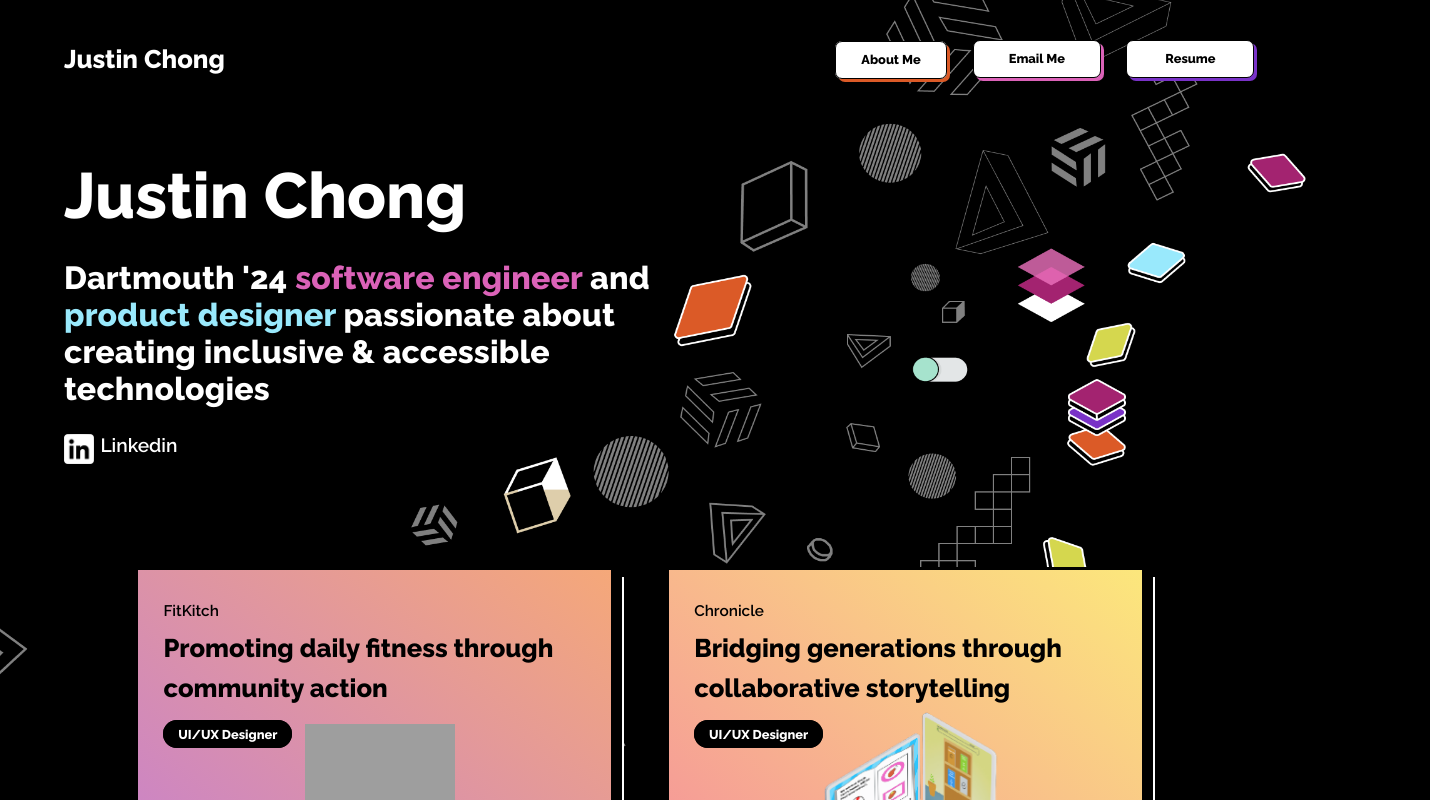
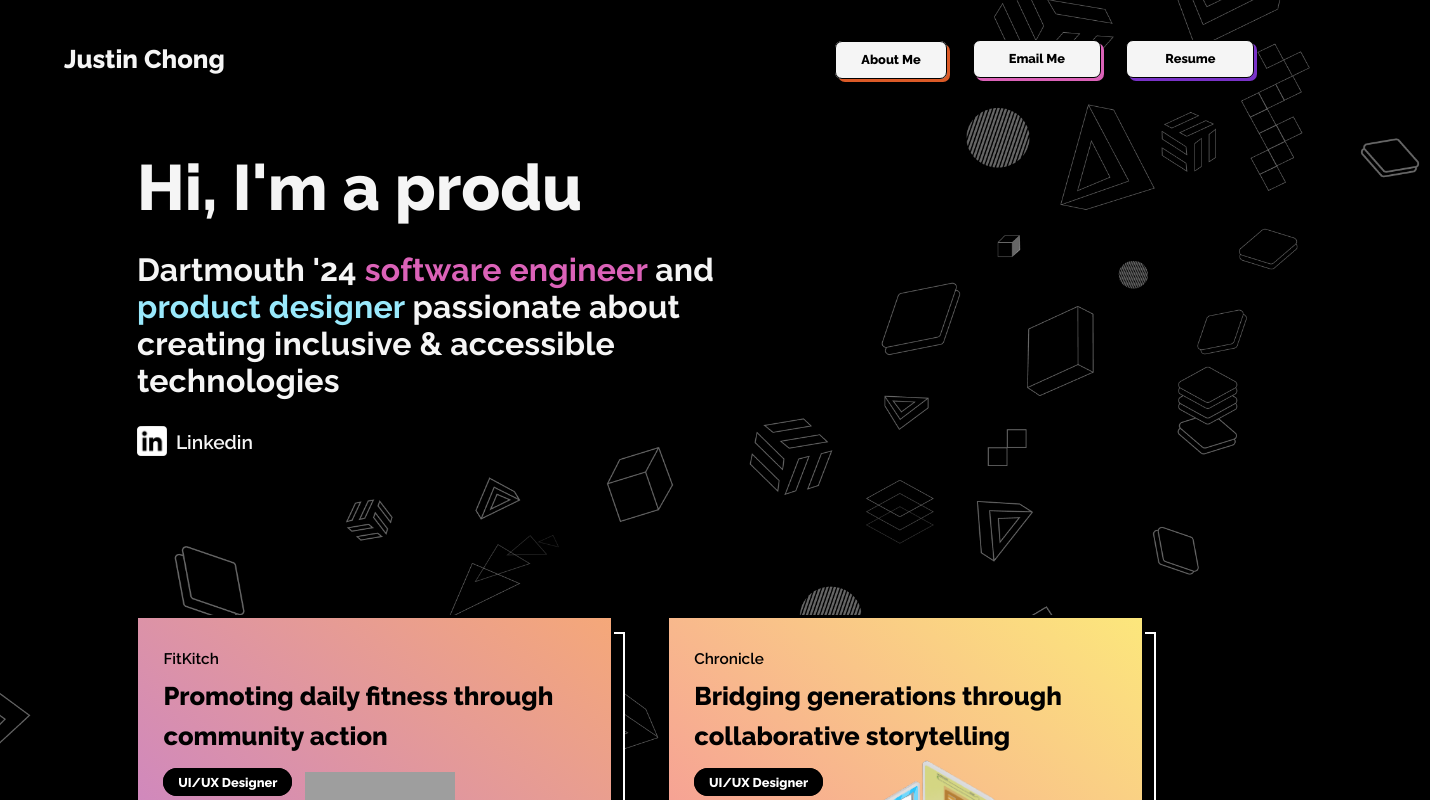
Before and after one commit to JustinChong123/personal-website, a React (Create React App) app: page / in a window 1280 px wide. Shown: the top 800 px of the page, 1430 px wide, since content can reach past the window. Built offline with nearby package versions, Linux system fonts and the light colour scheme; grey boxes are pictures that could not be loaded.

Commit message:
with typewriter and less intense abstract shapes

```diff
--- a/package.json
+++ b/package.json
@@ -12,6 +12,7 @@
     "react-dom": "^18.2.0",
     "react-router-dom": "^6.3.0",
     "react-scripts": "5.0.1",
+    "react-type-animation": "^2.1.1",
     "web-vitals": "^2.1.4"
   },
   "scripts": {
--- a/src/App.css
+++ b/src/App.css
@@ -1,7 +1,7 @@
 .Intro {
-  color: white;
+  color: #F5F5F5;
   font-family: 'Raleway', sans-serif;
-  margin: 5vh 5vw;
+  margin: 4vh 10.7vw;
 }
 
 .Intro > h1 {
@@ -11,10 +11,11 @@
   display: inline;
 }
 
+/* Description */
 .Intro > h2 {
   font-size: 2.5vw;
-  font-weight: 800;
-  width: 55%;
+  font-weight: 700;
+  width: 60%;
   letter-spacing: 0.2px;
 }
 
@@ -30,12 +31,12 @@
 .Intro > h3 {
   font-weight: 600;
   font-size: 1.5vw;
-  margin: 0vh 0.5vw;
+  margin: 0.7vh 0.7vw;
   float: left;
 }
 
 h3 > a {
-  color: white;
+  color: #F5F5F5;
   text-decoration: none;
 }
 
@@ -54,7 +55,7 @@
 #abstractShapes {
   position: absolute;
   top: -40px;
-  right: -50px;
+  right: -150px;
   z-index: -1;
 }
 
--- a/src/App.js
+++ b/src/App.js
@@ -5,6 +5,7 @@
 import githubLogo from './icons8-github-480.png'
 import abstractShapes from './abstract-shapes.png'
 import Footer from './components/Footer/Footer.js'
+import Typewriter from './components/Typewriter.js'
 
 function App() {
 
@@ -12,7 +13,7 @@
     <div className="App">
       <Navbar />
       <div className='Intro'>
-        <h1> Justin Chong </h1>
+        <Typewriter />
         <h2> Dartmouth '24 <span class="pinkText">software engineer</span> and <span class="blueText">product designer</span> passionate about creating inclusive & accessible technologies </h2>
         <a href="https://www.linkedin.com/in/justin-r-chong/" target="_blank" rel="noopener noreferrer">
           <img id="linkedinLogo" src={linkedinLogo} alt="Linkedin Logo" width='30' height='30'/></a>
@@ -20,7 +21,7 @@
         {/* <a href="https://www.linkedin.com/in/justin-r-chong/" target="_blank" rel="noopener noreferrer"><img id="githubLogo" src={githubLogo} alt="Github Logo" width='30' height='30'/></a>
         <h3><a href="https://www.linkedin.com/in/justin-r-chong/" target="_blank" rel="noopener noreferrer">Github</a></h3> */}
       </div>
-      <img id="abstractShapes" src={abstractShapes} alt="Abstract Shapes" width="1600" height="900" />
+      <img id="abstractShapes" src={abstractShapes} alt="Abstract Shapes" width="1700" height="950" />
       <Projects />
       <Footer />
     </div>
--- a/src/components/NavBar/Navbar.css
+++ b/src/components/NavBar/Navbar.css
@@ -10,7 +10,7 @@
     font-weight: 800;
     text-decoration: none;
     margin-left: 5vw;
-    color: white;
+    color: #F5F5F5;
 }
 
 /* Group of Nav Buttons */
@@ -31,7 +31,7 @@
     font-family: 'Raleway', sans-serif;
     font-size: 1vw;
     font-weight: 800;
-    background-color: white;
+    background-color: #F5F5F5;
     color: black;
     border: 1.5px solid black;
     border-radius: 7px;
--- a/src/components/Projects/Projects.css
+++ b/src/components/Projects/Projects.css
@@ -1,5 +1,5 @@
 .projects {
-    margin: 20vh 10vw;
+    margin: 27vh 10vw;
     display: flex;
     flex-wrap: wrap;
     justify-content: center;
@@ -15,7 +15,7 @@
     width: 33vw;
     min-width: 400px;
     height: 45vh;
-    box-shadow: 8px 8px black, 10px 10px white;
+    box-shadow: 14px 14px 0px -5px black, 14px 14px 0px -3px white;
 }
 
 .projects a {
@@ -24,7 +24,7 @@
 
 .projects div:hover {
     cursor: pointer;
-    box-shadow: 10px 10px white;
+    box-shadow: 14px 14px 0px -3px white;
 }
 
 /* Name of Project */
--- /dev/null
+++ b/src/components/Typewriter.js
@@ -0,0 +1,30 @@
+import { TypeAnimation } from 'react-type-animation';
+
+const Typewriter = () => {
+    return (
+    <TypeAnimation
+        sequence={[
+            "Hi, I'm Justin Chong",
+            2500,
+            "Hi, I'm a product designer",
+            1000,
+            "Hi, I'm a software engineer",
+            1000,
+            "Hi, I'm a product manager",
+            1000,
+            "Hi, I'm a freestyle skier",
+            1000,
+            "Hi, I'm a dancer",
+            1000,
+            "Hi, I'm a food blogger",
+            1000,
+        ]}
+        speed={60}
+        wrapper="span"
+        repeat={Infinity}
+        style={{fontSize: '5vw', fontFamily: 'Raleway', fontWeight: '800', color: '#F5F5F5'}}
+    />
+  );
+};
+
+export default Typewriter
```
Also changed, not shown: src/abstract-shapes.png, 1 other file (tests, documents, lock files or other folders).
